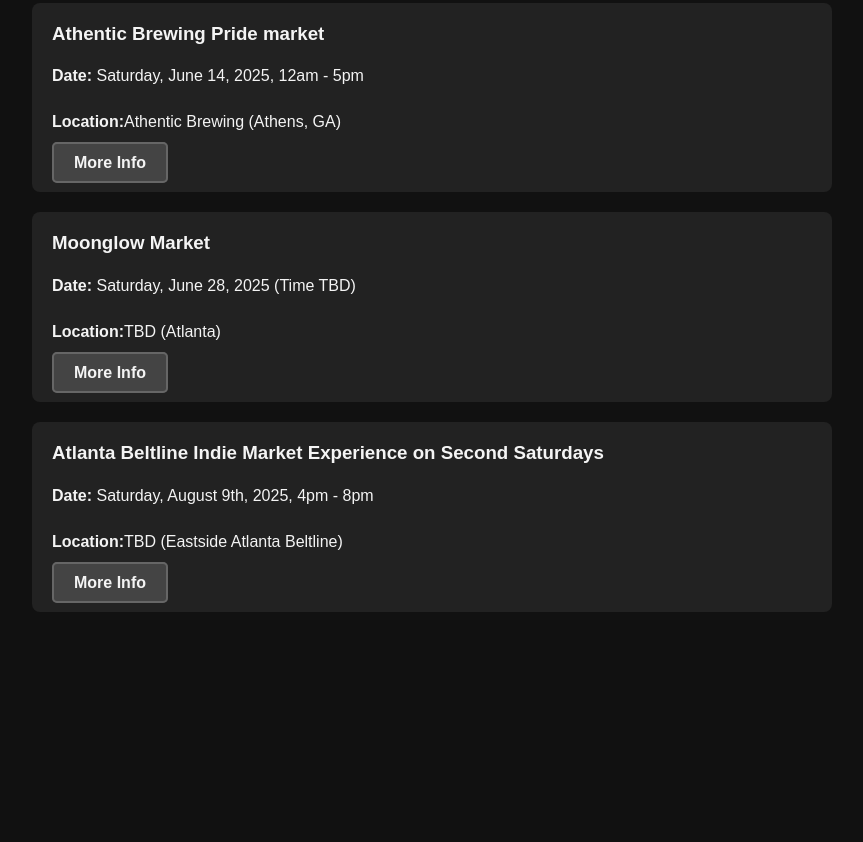
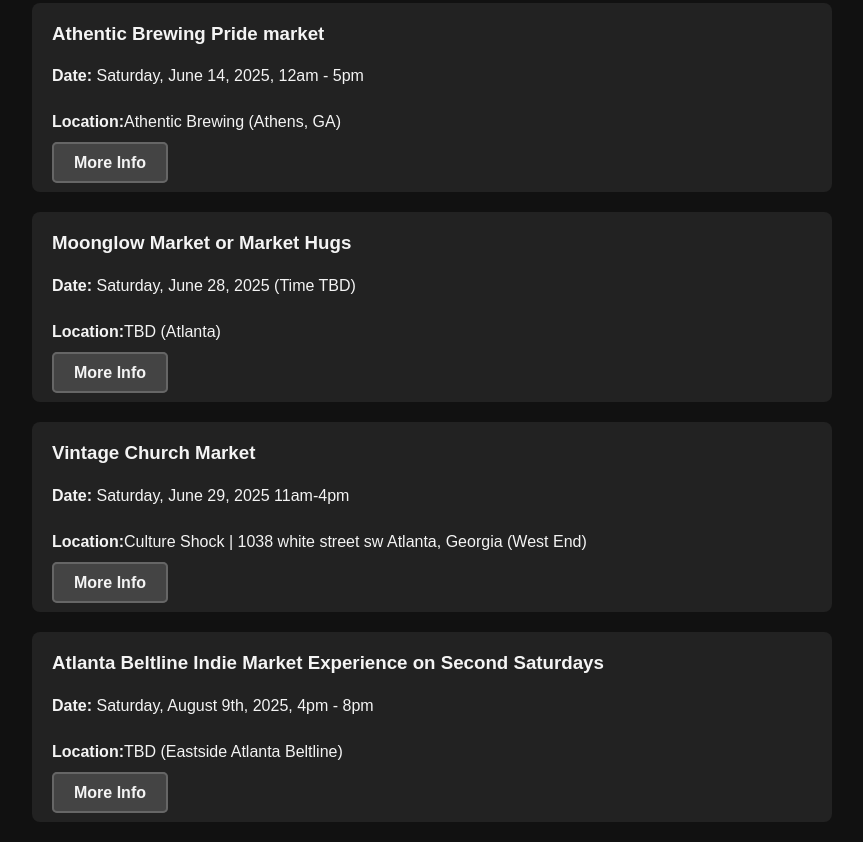
Before and after one commit to RivetRiot/rivetriot.github.io, a plain HTML site: page index.html in a window 1280 px wide. Shown: the part 1734-2576 px from the top of the page, without its empty margins (208-1071 px from the left). Before the commit the page ends 2366 px from the top, so only its background shows below. Drawn offline with Linux system fonts and the light colour scheme.

Commit message:
Add files via upload

```diff
--- a/index.html
+++ b/index.html
@@ -93,11 +93,18 @@
             href="https://athenticbrewing.com/event/2025-pride-market-at-athentic-brewing/">More Info</a>
         </div>
         <div class="box">
-            <h3>Moonglow Market</h3>
+            <h3>Moonglow Market or Market Hugs</h3>
             <p><strong>Date:</strong> Saturday, June 28, 2025 (Time TBD)</p>
             <p><strong>Location:</strong>TBD (Atlanta)</p>
             <a class="fancya" target="_blank" style="margin-left:0px"
             href="https://www.instagram.com/moonglowcollective">More Info</a>
+        </div>
+        <div class="box">
+            <h3>Vintage Church Market</h3>
+            <p><strong>Date:</strong> Saturday, June 29, 2025 11am-4pm</p>
+            <p><strong>Location:</strong>Culture Shock | 1038 white street sw Atlanta, Georgia (West End)</p>
+            <a class="fancya" target="_blank" style="margin-left:0px"
+            href="https://cultureshockatl.com/#/calendar">More Info</a>
         </div>
         <div class="box">
             <h3>Atlanta Beltline Indie Market Experience on Second Saturdays</h3>
```
